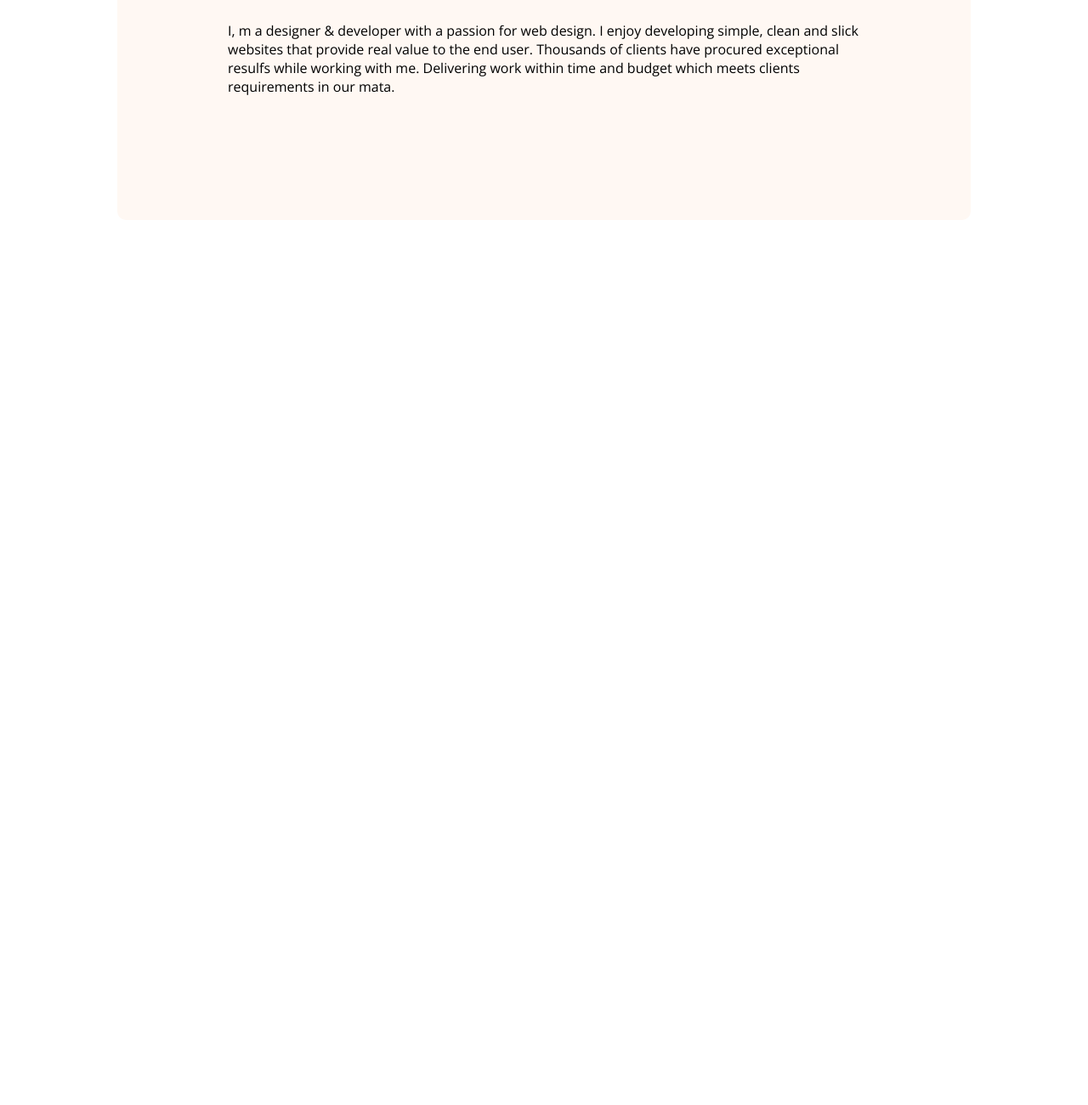
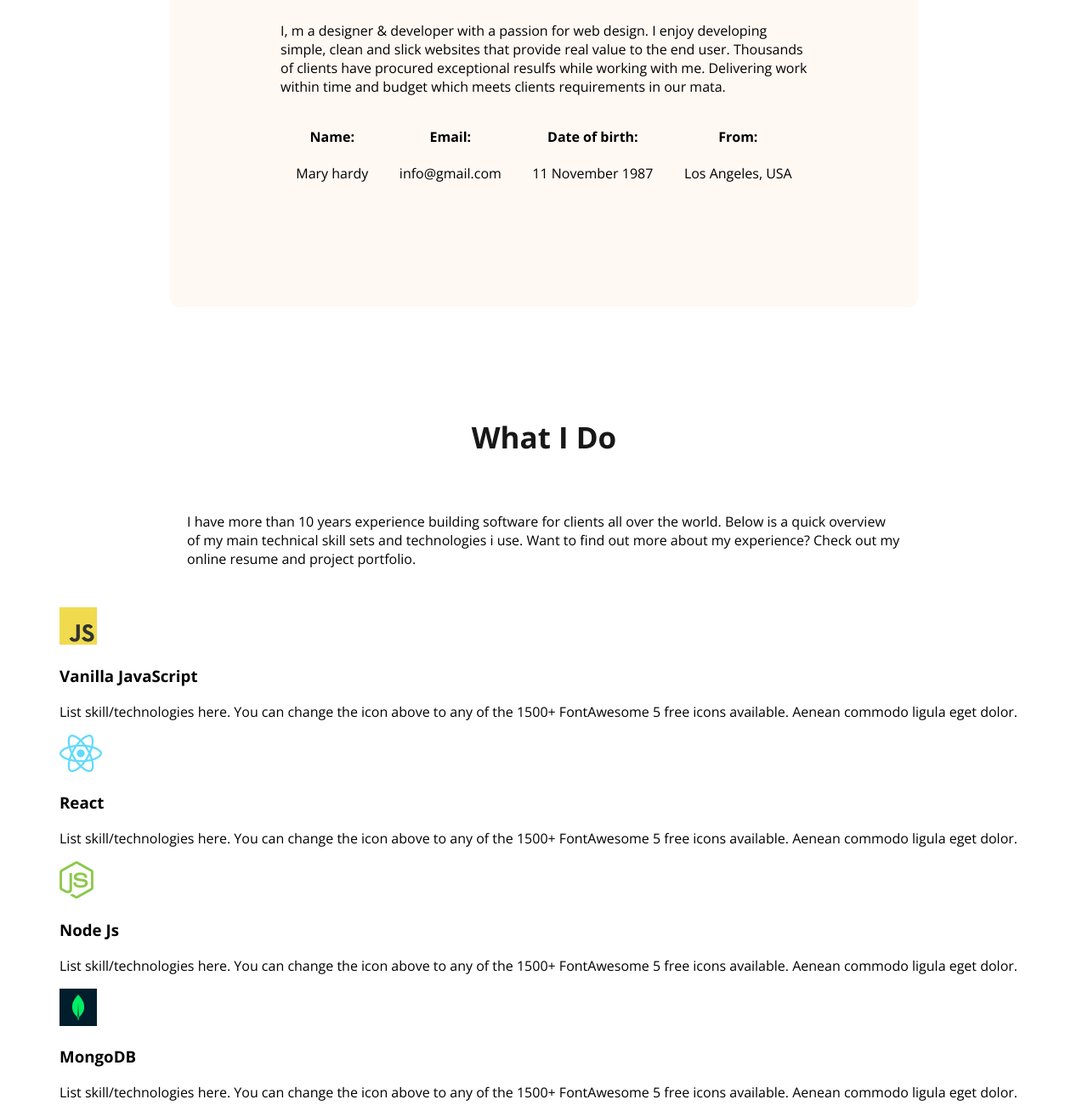
Before and after one commit to mip19/portfolio, a plain HTML site: page index.html in a window 1280 px wide. Shown: the part 1120-2421 px from the top of the page at 85% size. Before the commit the page ends 1509 px from the top, so only its background shows below. Drawn offline with nearby package versions, Linux system fonts and the light colour scheme.

Commit message:
about sec added.skill sec created

```diff
--- a/index.html
+++ b/index.html
@@ -36,7 +36,84 @@
             <h3 class="section-title">About Me</h3>
             <p class="section-description">I, m a designer & developer with a passion for web design. I enjoy developing simple, clean and slick websites that provide real value to the end user. Thousands of clients have procured exceptional resulfs while working with me. Delivering work within time and budget which meets clients requirements in our mata.</p>
 
+            <div class="about-info-container">
+                <div class="about-info">
+                    <h4 class="info-title">Name:</h4>
+                    <p class="info-description">Mary hardy</p>
+                </div>
+                <div class="about-info">
+                    <h4 class="info-title">Email:</h4>
+                    <p class="info-description">info@gmail.com</p>
+                </div>
+                <div class="about-info">
+                    <h4 class="info-title">Date of birth:</h4>
+                    <p class="info-description">11 November 1987
+                    </p>
+                </div>
+                <div class="about-info">
+                    <h4 class="info-title">From:</h4>
+                    <p class="info-description">Los Angeles, USA
+                    </p>
+                </div>
+
+
+            </div>
+
         </section>
+        <section>
+            <h3 class="section-title">What I Do</h3>
+            <p id="what-do-description" class="section-description">I have more than 10 years experience building software for clients all over the world. Below is a quick
+                overview of my main technical skill sets and technologies i use. Want to find out more about my experience?
+                Check out my online resume and project portfolio.</p>
+        <div class="skill-container">
+            <div class="skill">
+                <img src="images/icons/js.png" alt="">
+                <h3 class="skill-title">Vanilla JavaScript
+                </h3>
+                <p class="skill-description">List skill/technologies
+                    here. You can change the
+                    icon above to any of the
+                    1500+ FontAwesome 5
+                    free icons available.
+                    Aenean commodo ligula
+                    eget dolor.</p>
+            </div>
+            <div class="skill">
+                <img src="images/icons/react.png" alt="">
+                <h3 class="skill-title">React</h3>
+                <p class="skill-description">List skill/technologies
+                    here. You can change the
+                    icon above to any of the
+                    1500+ FontAwesome 5
+                    free icons available.
+                    Aenean commodo ligula
+                    eget dolor.</p>
+            </div>
+            <div class="skill">
+                <img src="images/icons/nodejs.png" alt="">
+                <h3 class="skill-title">Node Js</h3>
+                <p class="skill-description">List skill/technologies
+                    here. You can change the
+                    icon above to any of the
+                    1500+ FontAwesome 5
+                    free icons available.
+                    Aenean commodo ligula
+                    eget dolor.</p>
+            </div>
+            <div class="skill">
+                <img src="images/icons/mongo.png" alt="">
+                <h3 class="skill-title">MongoDB</h3>
+                <p class="skill-description">List skill/technologies
+                    here. You can change the
+                    icon above to any of the
+                    1500+ FontAwesome 5
+                    free icons available.
+                    Aenean commodo ligula
+                    eget dolor.</p>
+            </div>
+        </div>
+        </section>
+
 
     </main>
     <footer>
--- a/styles/portfolio.css
+++ b/styles/portfolio.css
@@ -80,7 +80,10 @@ nav a {
     margin-top: 5px;
     margin-bottom: 20px;
 }
-
+main{
+    max-width: 1140px;
+    margin: 0 auto ;
+}
 .about {
     padding: 130px;
     border-radius: 10px;
@@ -95,3 +98,13 @@ nav a {
     text-align: center;
 
 }
+.about-info-container{
+    display: flex;
+    justify-content: space-around;
+}
+.about-info{
+    text-align: center;
+}
+#what-do-description{
+    padding: 30px 150px;
+}
```
